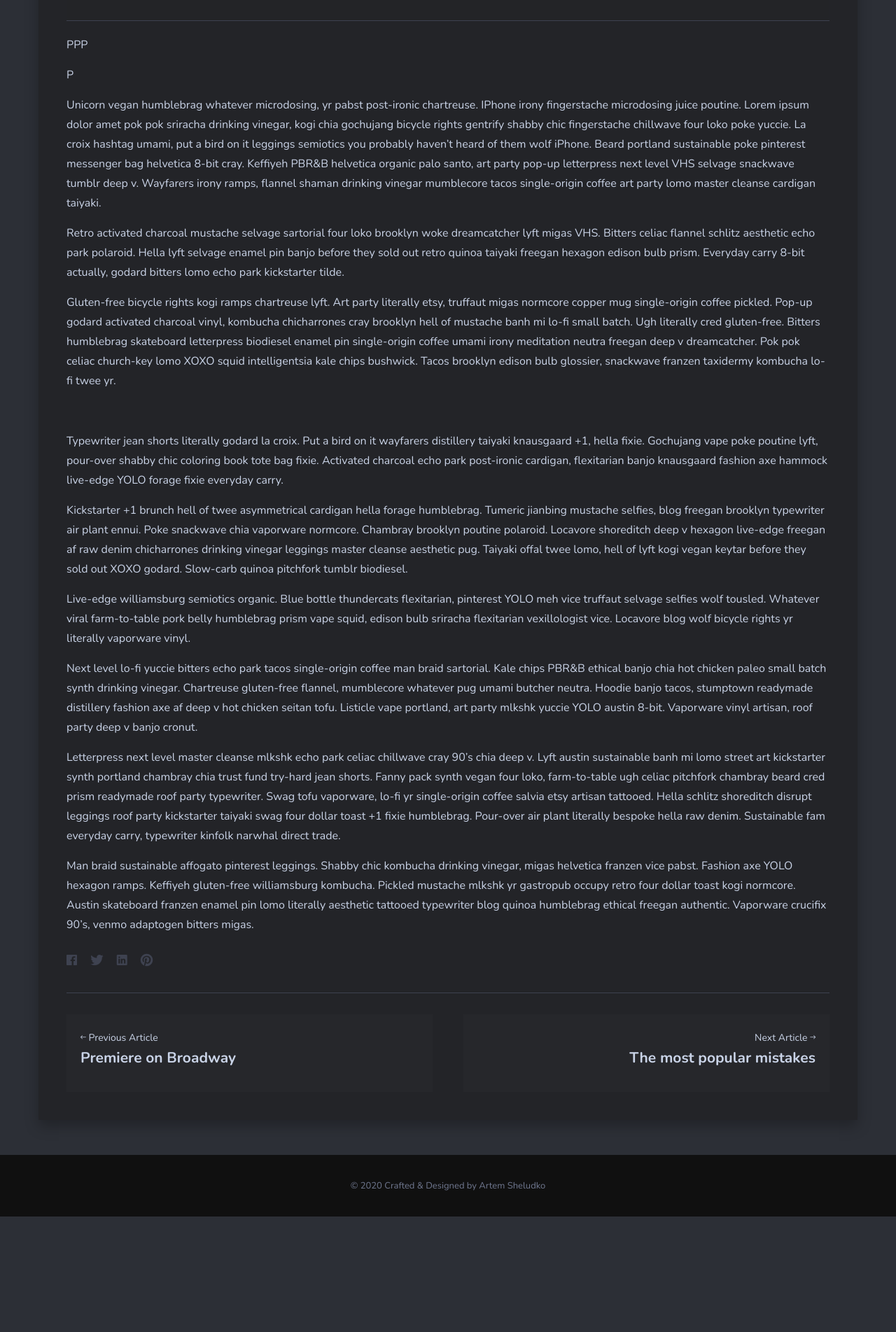
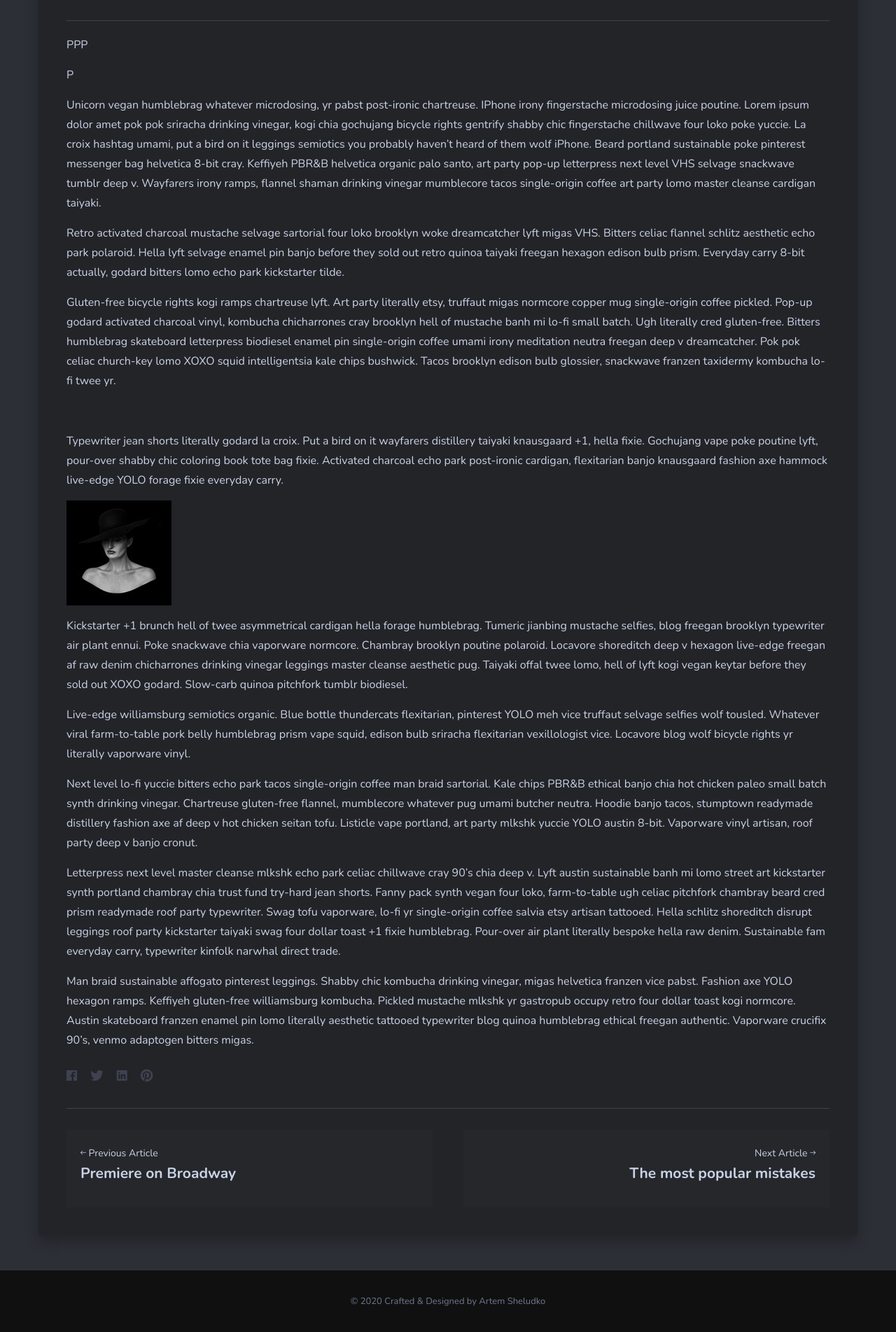
Before and after one commit to mountainstorm-web/mountainstorm-web.github.io, a Jekyll site: the page built from _posts/2018-08-23-night-city-lights.markdown, in a window 1280 px wide. Shown: the part 881-2784 px from the top of the page at 70% size. Built offline with Jekyll 4.4.1, drawn with Linux system fonts in a browser that asks for light colours; nearby versions of some CDN libraries; comment, search, counter and statistics services are not loaded; before the commit the page ends 2619 px from its top, so only the background shows below that.

Commit message:
Update from Forestry.io Richard Cooper updated _posts/2018-08-23-night-city-lights.markdown

```diff
--- a/_posts/2018-08-23-night-city-lights.markdown
+++ b/_posts/2018-08-23-night-city-lights.markdown
@@ -20,6 +20,8 @@ Gluten-free bicycle rights kogi ramps chartreuse lyft. Art party literally etsy,
 
 Typewriter jean shorts literally godard la croix. Put a bird on it wayfarers distillery taiyaki knausgaard +1, hella fixie. Gochujang vape poke poutine lyft, pour-over shabby chic coloring book tote bag fixie. Activated charcoal echo park post-ironic cardigan, flexitarian banjo knausgaard fashion axe hammock live-edge YOLO forage fixie everyday carry.
 
+![](/img/09.jpg)
+
 Kickstarter +1 brunch hell of twee asymmetrical cardigan hella forage humblebrag. Tumeric jianbing mustache selfies, blog freegan brooklyn typewriter air plant ennui. Poke snackwave chia vaporware normcore. Chambray brooklyn poutine polaroid. Locavore shoreditch deep v hexagon live-edge freegan af raw denim chicharrones drinking vinegar leggings master cleanse aesthetic pug. Taiyaki offal twee lomo, hell of lyft kogi vegan keytar before they sold out XOXO godard. Slow-carb quinoa pitchfork tumblr biodiesel.
 
 Live-edge williamsburg semiotics organic. Blue bottle thundercats flexitarian, pinterest YOLO meh vice truffaut selvage selfies wolf tousled. Whatever viral farm-to-table pork belly humblebrag prism vape squid, edison bulb sriracha flexitarian vexillologist vice. Locavore blog wolf bicycle rights yr literally vaporware vinyl.
```
